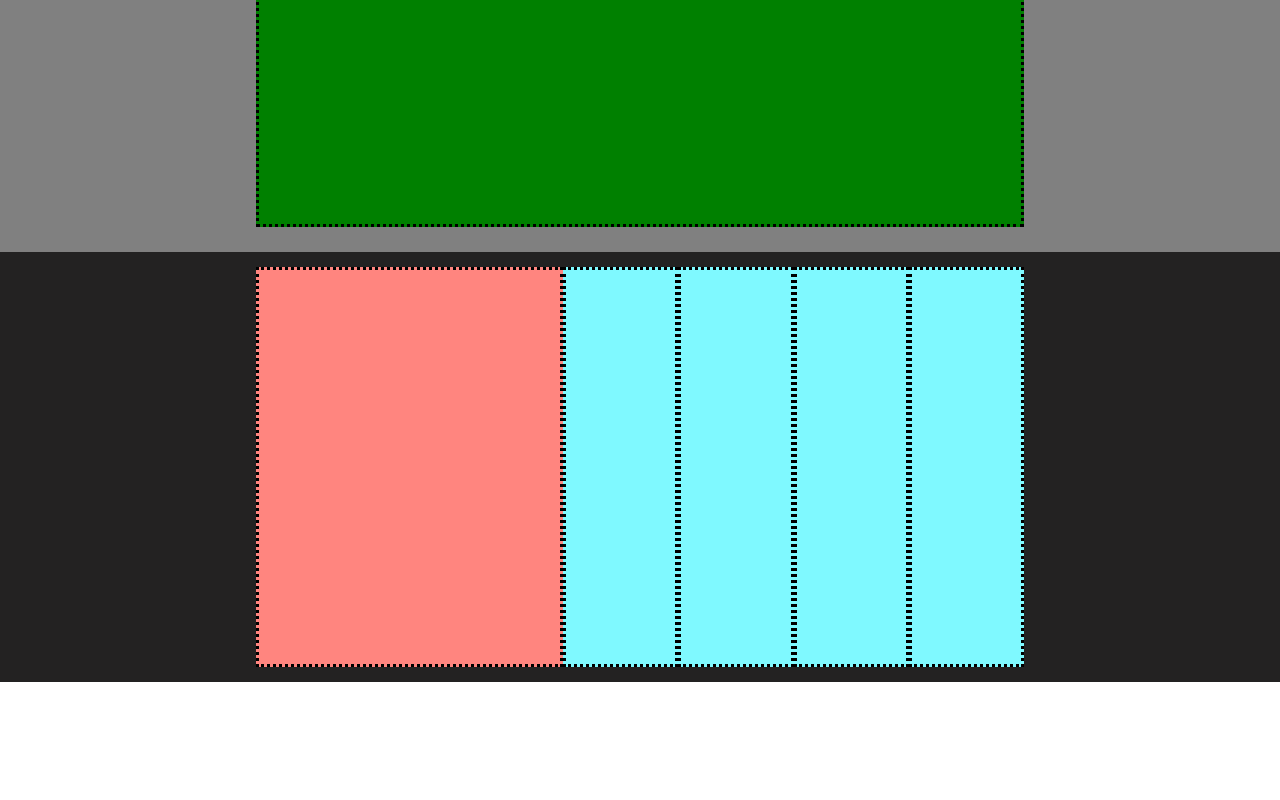
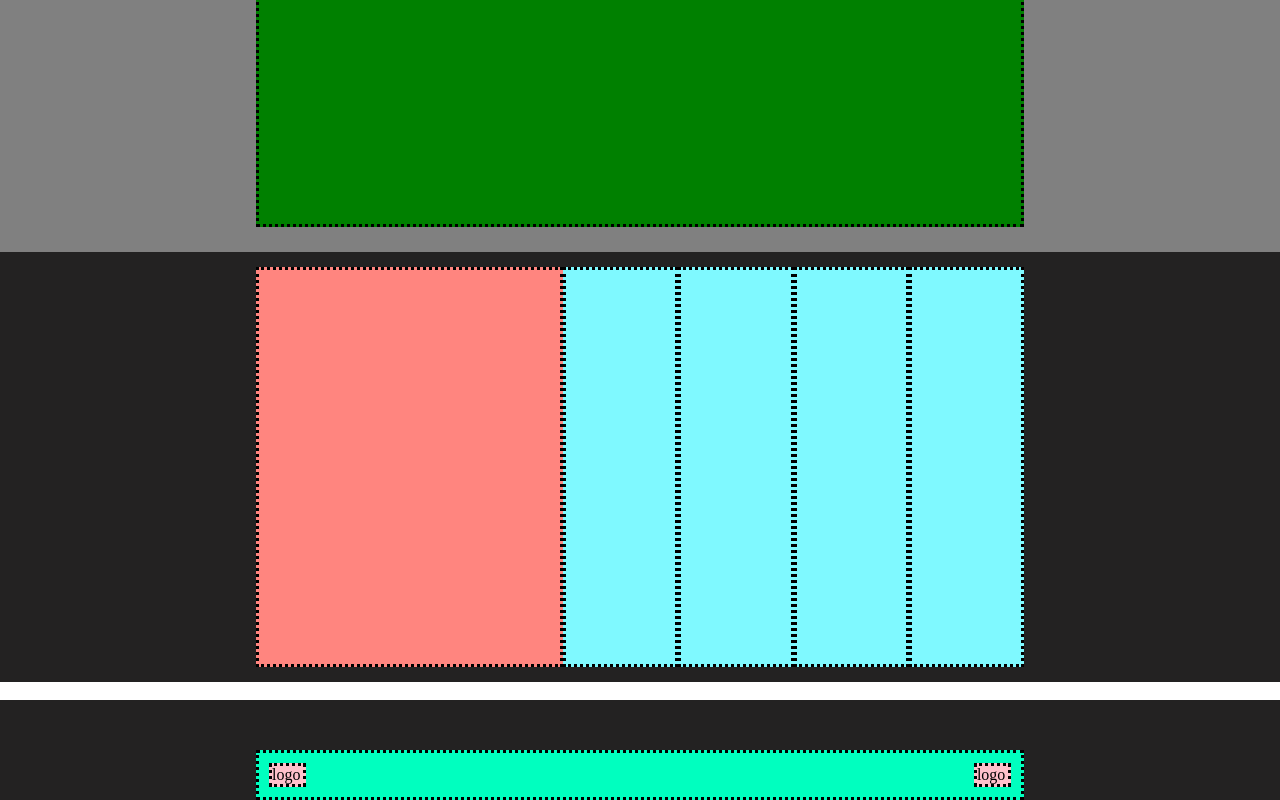
Before and after one commit to Runatorium/htmlcss-struttura-discord, a plain HTML site: page index.html in a window 1280 px wide. Shown: the part 2508-3308 px from the top of the page. Before the commit the page ends 3208 px from the top, so only its background shows below. Drawn offline with Linux system fonts and the light colour scheme.

Commit message:
final changes

```diff
--- a/index.html
+++ b/index.html
@@ -66,6 +66,12 @@
         <div class="internaldiv"></div>
       </div>
     </div>
-    <br />
+    <br>
+    <div class="flex-footer-bot">
+      <div class="flex-footer-menu">
+        <p class="item">logo</p>
+        <p class="item">logo</p>
+      </div>
+
   </footer>
 </html>
```
